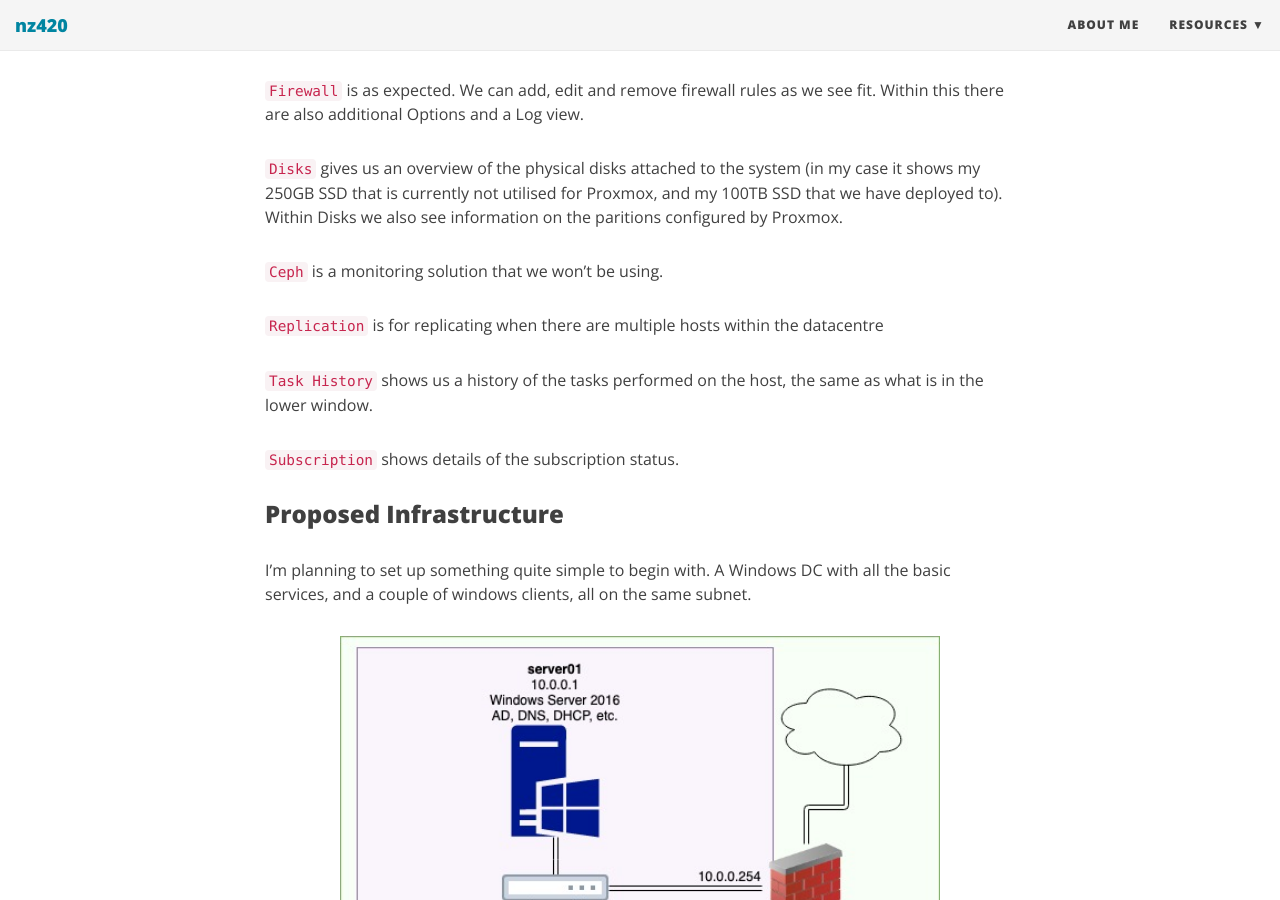
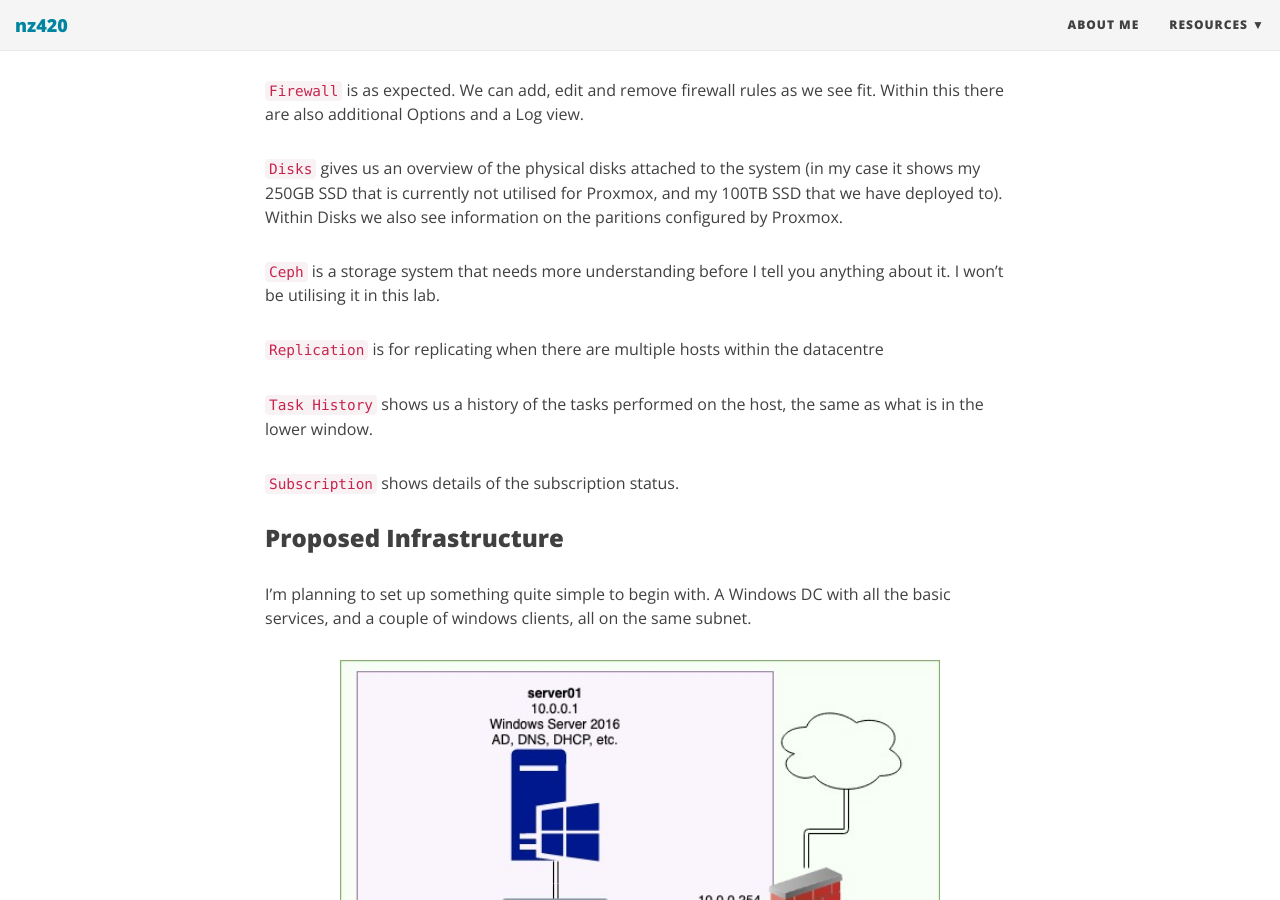
Before and after one commit to joefizz/joefizz.github.io, a Jekyll site: the page built from _posts/2019-11-27-Proxtop Pentest Lap Part 0 - Initial Configuration.md, in a window 1280 px wide and 900 px high, scrolled down 3036 px. Built offline with Jekyll 4.4.1, drawn with Linux system fonts in a browser that asks for light colours; nearby versions of some CDN libraries.

Commit message:
Update 2019-11-27-Proxtop Pentest Lap Part 0 - Initial Configuration.md

```diff
--- a/_posts/2019-11-27-Proxtop Pentest Lap Part 0 - Initial Configuration.md
+++ b/_posts/2019-11-27-Proxtop Pentest Lap Part 0 - Initial Configuration.md
@@ -49,7 +49,7 @@ Looking at the `pve` node we can see a lot of cool stuff to play with:
 
 `Disks` gives us an overview of the physical disks attached to the system (in my case it shows my 250GB SSD that is currently not utilised for Proxmox, and my 100TB SSD that we have deployed to).  Within Disks we also see information on the paritions configured by Proxmox.
 
-`Ceph` is a monitoring solution that we won't be using.
+`Ceph` is a storage system that needs more understanding before I tell you anything about it.  I won't be utilising it in this lab.
 
 `Replication` is for replicating when there are multiple hosts within the datacentre
 
```
